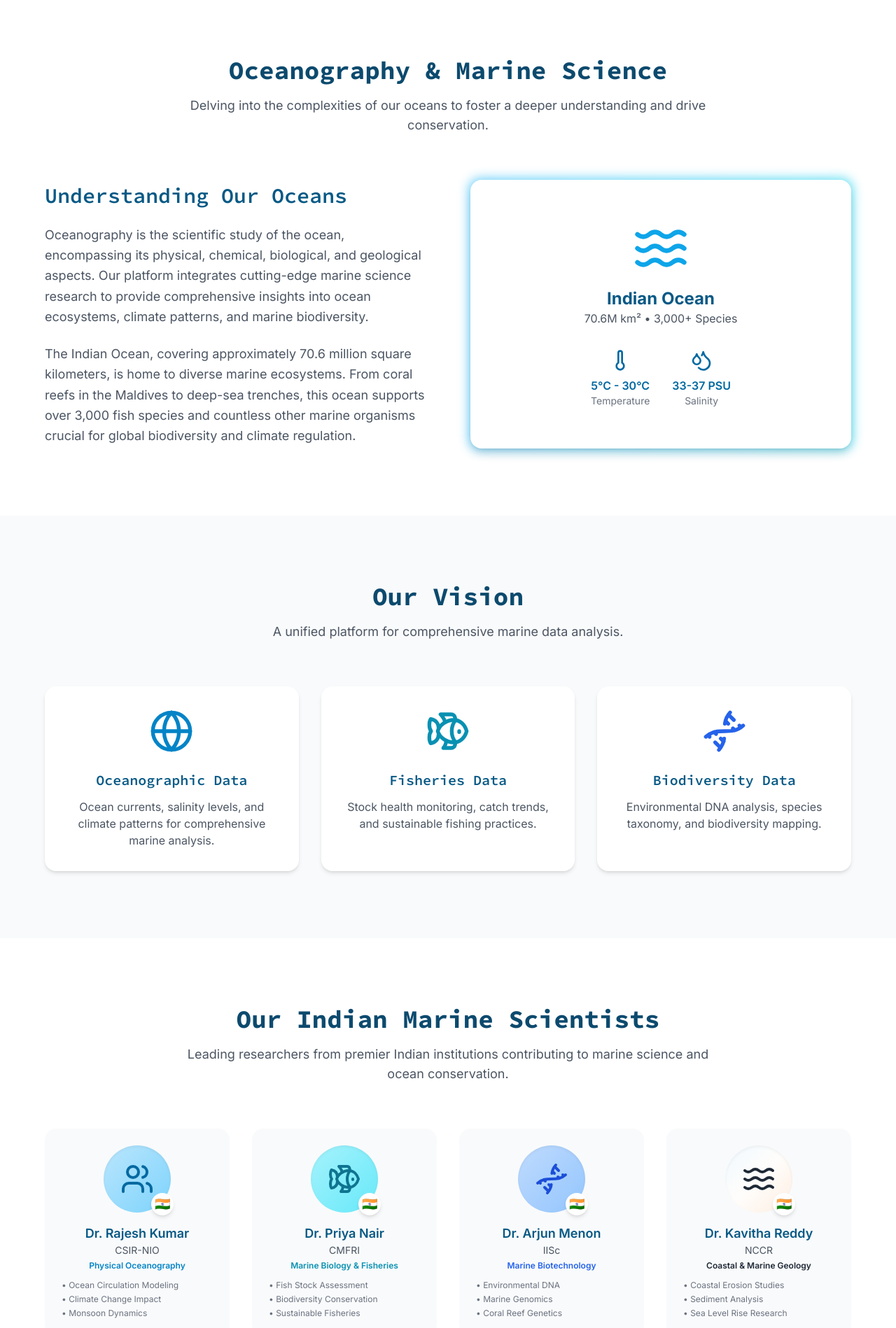
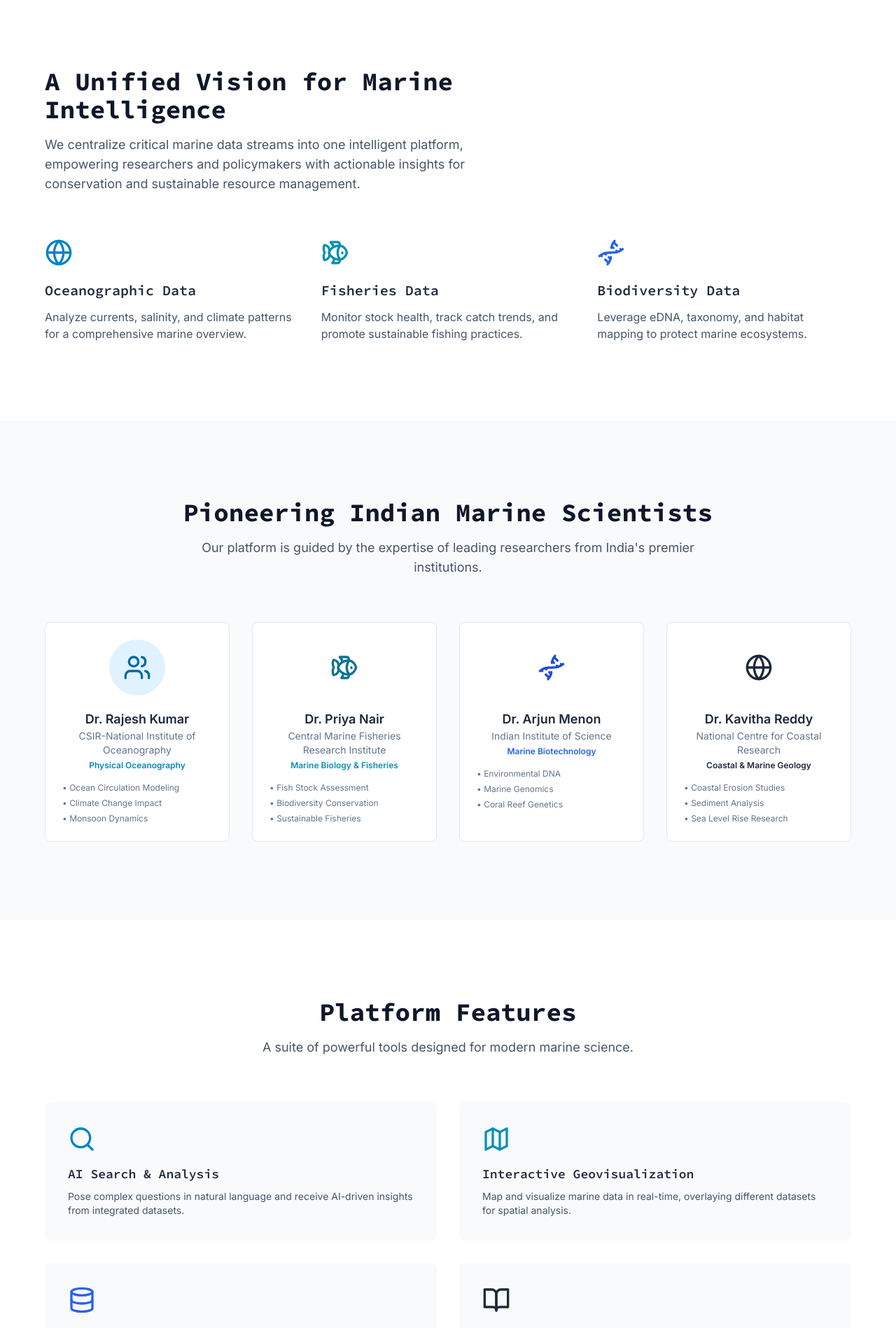
Before and after one commit to aashishjas1/final-, a React (Vite) app: page / in a window 1280 px wide. Shown: the part 880-2778 px from the top of the page at 70% size. Built offline with nearby package versions, Linux system fonts and the light colour scheme.

Commit message:
Updated Home.tsx

```diff
--- a/src/pages/Home.tsx
+++ b/src/pages/Home.tsx
@@ -1,237 +1,176 @@
 import React from 'react';
 import { Link } from 'react-router-dom';
-import { ArrowRight, Globe, Fish, Dna, Search, Map, Database, BookOpen, Waves, Microscope, Thermometer, Droplets, Users } from 'lucide-react';
+import { ArrowRight, Globe, Fish, Dna, Search, Map, Database, BookOpen, Users } from 'lucide-react';
+
+// Video Component for the Hero Section
+const HeroVideoBackground = () => (
+  <div className="absolute top-0 left-0 w-full h-full overflow-hidden z-0">
+    <video
+      className="min-w-full min-h-full absolute object-cover"
+      src="https://www.pexels.com/download/video/18304134/" // <-- The new video URL is here
+      autoPlay
+      muted
+      loop
+    />
+    <div className="absolute inset-0 bg-black opacity-50"></div>
+  </div>
+);
+
+// Scientist Card Component
+const ScientistCard = ({ icon, name, institution, field, points, color }) => (
+  <div className="bg-white border border-slate-200 rounded-lg p-6 text-center transition-all duration-300 hover:border-slate-400 hover:shadow-lg">
+    <div className={`w-20 h-20 bg-${color}-100 rounded-full mx-auto mb-5 flex items-center justify-center`}>
+      {icon}
+    </div>
+    <h3 className="text-lg font-semibold text-slate-800">{name}</h3>
+    <p className="text-sm text-slate-500 mb-1">{institution}</p>
+    <p className={`text-xs text-${color}-600 font-semibold mb-4`}>{field}</p>
+    <div className="text-xs text-slate-500 text-left space-y-1.5">
+      {points.map((point, index) => <p key={index}>• {point}</p>)}
+    </div>
+  </div>
+);
+
+// Feature Card Component
+const FeatureCard = ({ icon, title, description }) => (
+  <div className="bg-slate-50 border border-transparent rounded-lg p-8 text-left transition-all duration-300 hover:bg-white hover:border-slate-200 hover:shadow-sm">
+    <div className="mb-4">{icon}</div>
+    <h3 className="text-lg font-semibold text-slate-800 mb-2 font-google-sans-code">{title}</h3>
+    <p className="text-sm text-slate-600 font-zakartra-sans">{description}</p>
+  </div>
+);
 
 const Home = () => {
+  const scientists = [
+    {
+      icon: <Users className="w-10 h-10 text-ocean-700" />,
+      name: "Dr. Rajesh Kumar",
+      institution: "CSIR-National Institute of Oceanography",
+      field: "Physical Oceanography",
+      points: ["Ocean Circulation Modeling", "Climate Change Impact", "Monsoon Dynamics"],
+      color: "ocean",
+    },
+    {
+      icon: <Fish className="w-10 h-10 text-aqua-700" />,
+      name: "Dr. Priya Nair",
+      institution: "Central Marine Fisheries Research Institute",
+      field: "Marine Biology & Fisheries",
+      points: ["Fish Stock Assessment", "Biodiversity Conservation", "Sustainable Fisheries"],
+      color: "aqua",
+    },
+    {
+      icon: <Dna className="w-10 h-10 text-deepBlue-700" />,
+      name: "Dr. Arjun Menon",
+      institution: "Indian Institute of Science",
+      field: "Marine Biotechnology",
+      points: ["Environmental DNA", "Marine Genomics", "Coral Reef Genetics"],
+      color: "deepBlue",
+    },
+    {
+      icon: <Globe className="w-10 h-10 text-seafoam-700" />,
+      name: "Dr. Kavitha Reddy",
+      institution: "National Centre for Coastal Research",
+      field: "Coastal & Marine Geology",
+      points: ["Coastal Erosion Studies", "Sediment Analysis", "Sea Level Rise Research"],
+      color: "seafoam",
+    },
+  ];
+
   return (
-    <div className="bg-gray-50 text-gray-800">
+    <div className="bg-slate-50 text-slate-800">
       {/* Hero Section */}
-      <section className="relative min-h-screen flex items-center justify-center text-center px-6 overflow-hidden">
-        <div className="absolute inset-0 bg-gradient-to-br from-ocean-100 to-white opacity-50"></div>
-        <div className="absolute inset-0 opacity-10">
-          <svg className="w-full h-full" viewBox="0 0 800 600" fill="none">
-            <path d="M0,200 Q200,100 400,200 T800,200" stroke="url(#oceanGradient)" strokeWidth="2" />
-            <path d="M0,300 Q200,200 400,300 T800,300" stroke="url(#oceanGradient)" strokeWidth="1" />
-            <path d="M0,400 Q200,300 400,400 T800,400" stroke="url(#oceanGradient)" strokeWidth="1" />
-            <defs>
-              <linearGradient id="oceanGradient" x1="0%" y1="0%" x2="100%" y2="0%">
-                <stop offset="0%" stopColor="#0ea5e9" />
-                <stop offset="50%" stopColor="#06b6d4" />
-                <stop offset="100%" stopColor="#3b82f6" />
-              </linearGradient>
-            </defs>
-          </svg>
-        </div>
+      <section className="relative h-screen flex flex-col items-center justify-center text-center text-white p-6">
+        <HeroVideoBackground />
         <div className="relative z-10 max-w-4xl mx-auto">
-          <h1 className="text-5xl md:text-7xl font-bold text-ocean-900 mb-6 leading-tight font-google-sans-code">
+          <h1 className="text-5xl md:text-7xl font-bold mb-6 leading-tight font-google-sans-code animate-fade-in-up">
             Shark
           </h1>
-          <p className="text-2xl text-ocean-800 mb-10 leading-relaxed font-zakartra-sans">
-            AI-Driven Marine Insights
+          <p className="text-xl md:text-2xl text-slate-200 mb-12 max-w-3xl mx-auto font-zakartra-sans animate-fade-in-up" style={{ animationDelay: '0.3s' }}>
+            Unifying complex marine data for sustainable ocean management through advanced AI.
           </p>
-          <p className="text-lg text-gray-600 mb-12 max-w-3xl mx-auto">
-            Unifying ocean, fisheries, otolith, and DNA data for sustainable marine management through advanced AI-powered analytics and visualization.
-          </p>
-          <Link to="/ai" className="bg-ocean-800 text-white px-10 py-4 rounded-full font-semibold text-lg hover:bg-ocean-700 transition-all duration-300 inline-flex items-center space-x-3 shadow-lg hover:shadow-xl transform hover:-translate-y-1">
-            <span>Explore with AI</span>
+          <Link to="/ai" className="border-2 border-white text-white px-10 py-3 rounded-full font-semibold text-lg hover:bg-white hover:text-slate-900 transition-all duration-300 inline-flex items-center space-x-3 animate-fade-in-up" style={{ animationDelay: '0.6s' }}>
+            <span>Try AI Assistant</span>
             <ArrowRight className="w-5 h-5" />
           </Link>
         </div>
       </section>
 
-      {/* Oceanography and Marine Science Section */}
-      <section className="py-24 px-6 bg-white">
+      {/* Our Vision Section */}
+      <section className="py-28 px-6 bg-white">
         <div className="max-w-6xl mx-auto">
-          <div className="text-center mb-16">
-            <h2 className="text-4xl font-bold text-ocean-900 mb-4 font-google-sans-code">Oceanography & Marine Science</h2>
-            <p className="text-lg text-gray-600 max-w-3xl mx-auto font-zakartra-sans">
-              Delving into the complexities of our oceans to foster a deeper understanding and drive conservation.
-            </p>
-          </div>
-          <div className="grid lg:grid-cols-2 gap-16 items-center">
-            <div className="space-y-6">
-              <h3 className="text-3xl font-semibold text-ocean-800 font-google-sans-code">Understanding Our Oceans</h3>
-              <p className="text-lg text-gray-600 leading-relaxed font-zakartra-sans">
-                Oceanography is the scientific study of the ocean, encompassing its physical, chemical, biological, and geological aspects. Our platform integrates cutting-edge marine science research to provide comprehensive insights into ocean ecosystems, climate patterns, and marine biodiversity.
-              </p>
-              <p className="text-lg text-gray-600 leading-relaxed font-zakartra-sans">
-                The Indian Ocean, covering approximately 70.6 million square kilometers, is home to diverse marine ecosystems. From coral reefs in the Maldives to deep-sea trenches, this ocean supports over 3,000 fish species and countless other marine organisms crucial for global biodiversity and climate regulation.
-              </p>
-            </div>
-            <div className="relative group">
-              <div className="absolute -inset-0.5 bg-gradient-to-r from-ocean-400 to-aqua-400 rounded-2xl blur opacity-75 group-hover:opacity-100 transition duration-1000 group-hover:duration-200 animate-tilt"></div>
-              <div className="relative bg-white rounded-2xl p-8 h-96 flex flex-col justify-center items-center text-center shadow-lg">
-                <Waves className="w-20 h-20 text-ocean-500 mb-4" />
-                <h4 className="text-2xl font-bold text-ocean-800">Indian Ocean</h4>
-                <p className="text-gray-600">70.6M km² • 3,000+ Species</p>
-                <div className="flex space-x-8 mt-8 text-ocean-700">
-                  <div className="text-center">
-                    <Thermometer className="w-8 h-8 mx-auto mb-2" />
-                    <p className="font-semibold">5°C - 30°C</p>
-                    <p className="text-sm text-gray-500">Temperature</p>
-                  </div>
-                  <div className="text-center">
-                    <Droplets className="w-8 h-8 mx-auto mb-2" />
-                    <p className="font-semibold">33-37 PSU</p>
-                    <p className="text-sm text-gray-500">Salinity</p>
-                  </div>
-                </div>
-              </div>
-            </div>
-          </div>
-        </div>
-      </section>
-
-      {/* Our Idea Section */}
-      <section className="py-24 px-6">
-        <div className="max-w-6xl mx-auto">
-        <div className="text-center mb-16">
-            <h2 className="text-4xl font-bold text-ocean-900 mb-4 font-google-sans-code">Our Vision</h2>
-            <p className="text-lg text-gray-600 max-w-3xl mx-auto font-zakartra-sans">
-              A unified platform for comprehensive marine data analysis.
+          <div className="text-left max-w-2xl mb-16">
+            <h2 className="text-4xl font-bold text-slate-900 mb-4 font-google-sans-code">A Unified Vision for Marine Intelligence</h2>
+            <p className="text-lg text-slate-600 font-zakartra-sans">
+              We centralize critical marine data streams into one intelligent platform, empowering researchers and policymakers with actionable insights for conservation and sustainable resource management.
             </p>
           </div>
           <div className="grid md:grid-cols-3 gap-8">
-            <div className="bg-white p-8 rounded-2xl shadow-md hover:shadow-xl transition-shadow duration-300 text-center transform hover:-translate-y-2">
-              <Globe className="w-16 h-16 text-ocean-600 mx-auto mb-6" />
-              <h3 className="text-xl font-semibold text-ocean-800 mb-3 font-google-sans-code">Oceanographic Data</h3>
-              <p className="text-gray-600 font-zakartra-sans">Ocean currents, salinity levels, and climate patterns for comprehensive marine analysis.</p>
+            <div className="text-left">
+              <Globe className="w-10 h-10 text-ocean-600 mb-5" />
+              <h3 className="text-xl font-semibold text-slate-800 mb-3 font-google-sans-code">Oceanographic Data</h3>
+              <p className="text-slate-600 font-zakartra-sans">Analyze currents, salinity, and climate patterns for a comprehensive marine overview.</p>
             </div>
-            <div className="bg-white p-8 rounded-2xl shadow-md hover:shadow-xl transition-shadow duration-300 text-center transform hover:-translate-y-2">
-              <Fish className="w-16 h-16 text-aqua-600 mx-auto mb-6" />
-              <h3 className="text-xl font-semibold text-ocean-800 mb-3 font-google-sans-code">Fisheries Data</h3>
-              <p className="text-gray-600 font-zakartra-sans">Stock health monitoring, catch trends, and sustainable fishing practices.</p>
+            <div className="text-left">
+              <Fish className="w-10 h-10 text-aqua-600 mb-5" />
+              <h3 className="text-xl font-semibold text-slate-800 mb-3 font-google-sans-code">Fisheries Data</h3>
+              <p className="text-slate-600 font-zakartra-sans">Monitor stock health, track catch trends, and promote sustainable fishing practices.</p>
             </div>
-            <div className="bg-white p-8 rounded-2xl shadow-md hover:shadow-xl transition-shadow duration-300 text-center transform hover:-translate-y-2">
-              <Dna className="w-16 h-16 text-deepBlue-600 mx-auto mb-6" />
-              <h3 className="text-xl font-semibold text-ocean-800 mb-3 font-google-sans-code">Biodiversity Data</h3>
-              <p className="text-gray-600 font-zakartra-sans">Environmental DNA analysis, species taxonomy, and biodiversity mapping.</p>
+            <div className="text-left">
+              <Dna className="w-10 h-10 text-deepBlue-600 mb-5" />
+              <h3 className="text-xl font-semibold text-slate-800 mb-3 font-google-sans-code">Biodiversity Data</h3>
+              <p className="text-slate-600 font-zakartra-sans">Leverage eDNA, taxonomy, and habitat mapping to protect marine ecosystems.</p>
             </div>
           </div>
         </div>
       </section>
 
       {/* Scientists Section */}
-      <section className="py-24 px-6 bg-white">
+      <section className="py-28 px-6 bg-slate-50">
         <div className="max-w-6xl mx-auto">
           <div className="text-center mb-16">
-            <h2 className="text-4xl font-bold text-ocean-900 mb-4 font-google-sans-code">Our Indian Marine Scientists</h2>
-            <p className="text-lg text-gray-600 max-w-3xl mx-auto font-zakartra-sans">
-              Leading researchers from premier Indian institutions contributing to marine science and ocean conservation.
+            <h2 className="text-4xl font-bold text-slate-900 mb-4 font-google-sans-code">Pioneering Indian Marine Scientists</h2>
+            <p className="text-lg text-slate-600 max-w-3xl mx-auto font-zakartra-sans">
+              Our platform is guided by the expertise of leading researchers from India's premier institutions.
             </p>
           </div>
           <div className="grid md:grid-cols-2 lg:grid-cols-4 gap-8">
-            {/* Scientist Card */}
-            <div className="bg-gray-50 p-6 rounded-2xl text-center hover:bg-ocean-100 transition-colors duration-300">
-              <div className="w-24 h-24 bg-gradient-to-br from-ocean-200 to-ocean-300 rounded-full mx-auto mb-4 flex items-center justify-center relative shadow-inner">
-                <Users className="w-12 h-12 text-ocean-700" />
-                <div className="absolute -bottom-1 -right-1 w-8 h-8 bg-white rounded-full flex items-center justify-center shadow-md">
-                  <span className="text-lg">🇮🇳</span>
-                </div>
-              </div>
-              <h3 className="text-lg font-semibold text-ocean-800">Dr. Rajesh Kumar</h3>
-              <p className="text-sm text-gray-600 mb-1">CSIR-NIO</p>
-              <p className="text-xs text-ocean-600 font-semibold mb-3">Physical Oceanography</p>
-              <div className="text-xs text-gray-500 text-left space-y-1">
-                <p>• Ocean Circulation Modeling</p>
-                <p>• Climate Change Impact</p>
-                <p>• Monsoon Dynamics</p>
-              </div>
-            </div>
-            {/* Repeat for other scientists with different colors and icons */}
-            <div className="bg-gray-50 p-6 rounded-2xl text-center hover:bg-aqua-100 transition-colors duration-300">
-              <div className="w-24 h-24 bg-gradient-to-br from-aqua-200 to-aqua-300 rounded-full mx-auto mb-4 flex items-center justify-center relative shadow-inner">
-                <Fish className="w-12 h-12 text-aqua-700" />
-                <div className="absolute -bottom-1 -right-1 w-8 h-8 bg-white rounded-full flex items-center justify-center shadow-md">
-                  <span className="text-lg">🇮🇳</span>
-                </div>
-              </div>
-              <h3 className="text-lg font-semibold text-ocean-800">Dr. Priya Nair</h3>
-              <p className="text-sm text-gray-600 mb-1">CMFRI</p>
-              <p className="text-xs text-aqua-600 font-semibold mb-3">Marine Biology & Fisheries</p>
-              <div className="text-xs text-gray-500 text-left space-y-1">
-                <p>• Fish Stock Assessment</p>
-                <p>• Biodiversity Conservation</p>
-                <p>• Sustainable Fisheries</p>
-              </div>
-            </div>
-
-            <div className="bg-gray-50 p-6 rounded-2xl text-center hover:bg-deepBlue-100 transition-colors duration-300">
-              <div className="w-24 h-24 bg-gradient-to-br from-deepBlue-200 to-deepBlue-300 rounded-full mx-auto mb-4 flex items-center justify-center relative shadow-inner">
-                <Dna className="w-12 h-12 text-deepBlue-700" />
-                <div className="absolute -bottom-1 -right-1 w-8 h-8 bg-white rounded-full flex items-center justify-center shadow-md">
-                  <span className="text-lg">🇮🇳</span>
-                </div>
-              </div>
-              <h3 className="text-lg font-semibold text-ocean-800">Dr. Arjun Menon</h3>
-              <p className="text-sm text-gray-600 mb-1">IISc</p>
-              <p className="text-xs text-deepBlue-600 font-semibold mb-3">Marine Biotechnology</p>
-              <div className="text-xs text-gray-500 text-left space-y-1">
-                <p>• Environmental DNA</p>
-                <p>• Marine Genomics</p>
-                <p>• Coral Reef Genetics</p>
-              </div>
-            </div>
-
-            <div className="bg-gray-50 p-6 rounded-2xl text-center hover:bg-seafoam-100 transition-colors duration-300">
-              <div className="w-24 h-24 bg-gradient-to-br from-seafoam-200 to-seafoam-300 rounded-full mx-auto mb-4 flex items-center justify-center relative shadow-inner">
-                <Waves className="w-12 h-12 text-seafoam-700" />
-                <div className="absolute -bottom-1 -right-1 w-8 h-8 bg-white rounded-full flex items-center justify-center shadow-md">
-                  <span className="text-lg">🇮🇳</span>
-                </div>
-              </div>
-              <h3 className="text-lg font-semibold text-ocean-800">Dr. Kavitha Reddy</h3>
-              <p className="text-sm text-gray-600 mb-1">NCCR</p>
-              <p className="text-xs text-seafoam-600 font-semibold mb-3">Coastal & Marine Geology</p>
-              <div className="text-xs text-gray-500 text-left space-y-1">
-                <p>• Coastal Erosion Studies</p>
-                <p>• Sediment Analysis</p>
-                <p>• Sea Level Rise Research</p>
-              </div>
-            </div>
+            {scientists.map((scientist, index) => (
+              <ScientistCard key={index} {...scientist} />
+            ))}
           </div>
         </div>
       </section>
 
       {/* Features Section */}
-      <section className="py-24 px-6">
+      <section className="py-28 px-6 bg-white">
         <div className="max-w-6xl mx-auto">
           <div className="text-center mb-16">
-            <h2 className="text-4xl font-bold text-ocean-900 mb-4 font-google-sans-code">Platform Features</h2>
+            <h2 className="text-4xl font-bold text-slate-900 mb-4 font-google-sans-code">Platform Features</h2>
+            <p className="text-lg text-slate-600 max-w-3xl mx-auto font-zakartra-sans">
+              A suite of powerful tools designed for modern marine science.
+            </p>
           </div>
-          <div className="grid md:grid-cols-2 lg:grid-cols-4 gap-8">
-            <div className="group relative">
-              <div className="absolute -inset-px bg-gradient-to-r from-ocean-400 to-aqua-400 rounded-xl blur-md opacity-0 group-hover:opacity-70 transition duration-500"></div>
-              <div className="relative bg-white p-8 rounded-xl text-center h-full">
-                <Search className="w-12 h-12 text-ocean-600 mx-auto mb-4" />
-                <h3 className="text-lg font-semibold text-ocean-800 mb-2 font-google-sans-code">AI Search</h3>
-                <p className="text-sm text-gray-600 font-zakartra-sans">Intelligent query processing for marine data.</p>
-              </div>
-            </div>
-            <div className="group relative">
-              <div className="absolute -inset-px bg-gradient-to-r from-aqua-400 to-seafoam-400 rounded-xl blur-md opacity-0 group-hover:opacity-70 transition duration-500"></div>
-              <div className="relative bg-white p-8 rounded-xl text-center h-full">
-                <Map className="w-12 h-12 text-aqua-600 mx-auto mb-4" />
-                <h3 className="text-lg font-semibold text-ocean-800 mb-2 font-google-sans-code">Interactive Maps</h3>
-                <p className="text-sm text-gray-600 font-zakartra-sans">Real-time visualization of marine ecosystems.</p>
-              </div>
-            </div>
-            <div className="group relative">
-              <div className="absolute -inset-px bg-gradient-to-r from-deepBlue-400 to-ocean-400 rounded-xl blur-md opacity-0 group-hover:opacity-70 transition duration-500"></div>
-              <div className="relative bg-white p-8 rounded-xl text-center h-full">
-                <Database className="w-12 h-12 text-deepBlue-600 mx-auto mb-4" />
-                <h3 className="text-lg font-semibold text-ocean-800 mb-2 font-google-sans-code">Biodiversity Data</h3>
-                <p className="text-sm text-gray-600 font-zakartra-sans">Comprehensive species and habitat information.</p>
-              </div>
-            </div>
-            <div className="group relative">
-              <div className="absolute -inset-px bg-gradient-to-r from-seafoam-400 to-deepBlue-400 rounded-xl blur-md opacity-0 group-hover:opacity-70 transition duration-500"></div>
-              <div className="relative bg-white p-8 rounded-xl text-center h-full">
-                <BookOpen className="w-12 h-12 text-seafoam-600 mx-auto mb-4" />
-                <h3 className="text-lg font-semibold text-ocean-800 mb-2 font-google-sans-code">API Access</h3>
-                <p className="text-sm text-gray-600 font-zakartra-sans">Programmatic access to all platform data.</p>
-              </div>
-            </div>
+          <div className="grid md:grid-cols-2 lg:grid-cols-2 gap-8">
+            <FeatureCard
+              icon={<Search className="w-10 h-10 text-ocean-600" />}
+              title="AI Search & Analysis"
+              description="Pose complex questions in natural language and receive AI-driven insights from integrated datasets."
+            />
+            <FeatureCard
+              icon={<Map className="w-10 h-10 text-aqua-600" />}
+              title="Interactive Geovisualization"
+              description="Map and visualize marine data in real-time, overlaying different datasets for spatial analysis."
+            />
+            <FeatureCard
+              icon={<Database className="w-10 h-10 text-deepBlue-600" />}
+              title="Unified Biodiversity Database"
+              description="Access a comprehensive and searchable database of species, eDNA records, and habitat information."
+            />
+            <FeatureCard
+              icon={<BookOpen className="w-10 h-10 text-seafoam-600" />}
+              title="Developer API Access"
+              description="Integrate our rich marine datasets into your own applications and models with a robust, documented API."
+            />
           </div>
         </div>
       </section>
```
